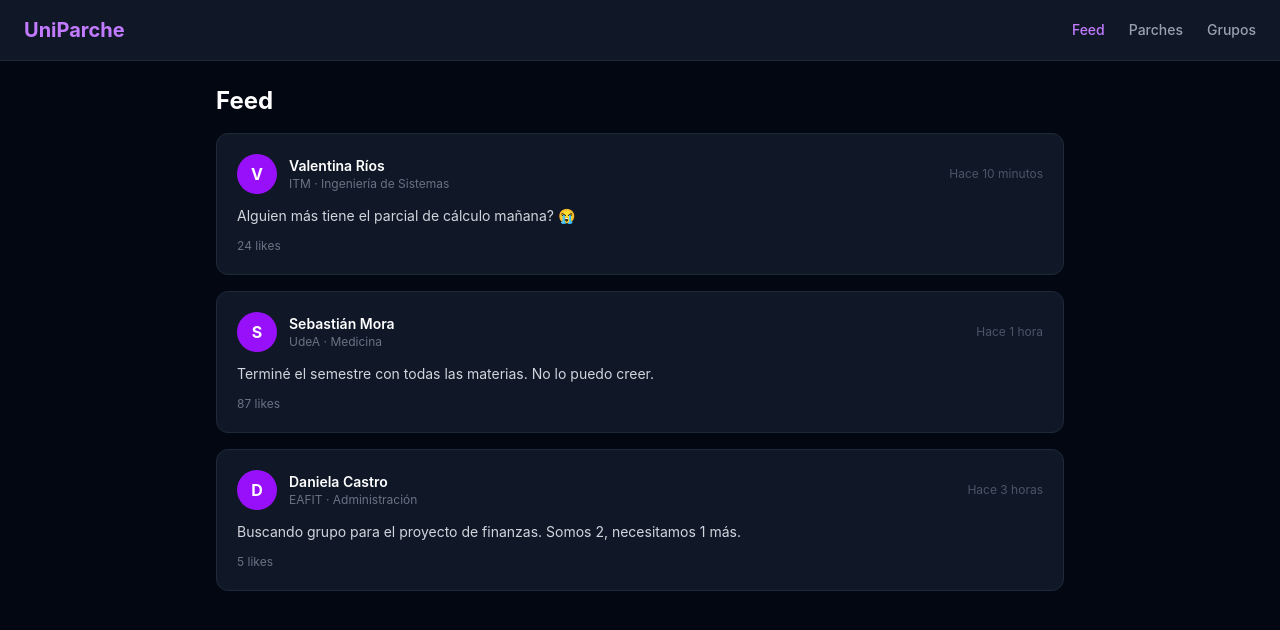
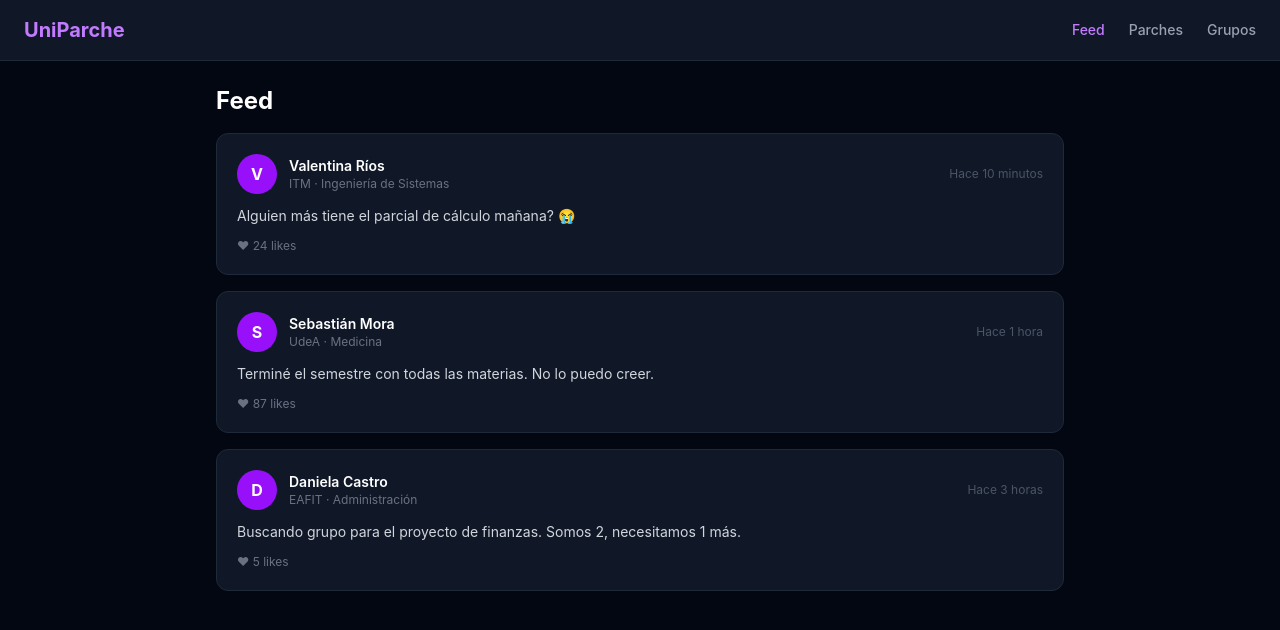
Before and after one commit to LuisMiguel333/UniParche, a React app in the folder frontend/: page / in a window 1280 px wide. Shown: the top 630 px of the page. Built offline with nearby package versions, Linux system fonts and the light colour scheme; the HTML template or start-up script is replaced by a standard one.

Commit message:
Frontend: likes interactivos con useState

```diff
--- a/frontend/src/pages/Feed.jsx
+++ b/frontend/src/pages/Feed.jsx
@@ -1,4 +1,6 @@
-const publicaciones = [
+import { useState } from 'react'
+
+const publicacionesIniciales = [
   {
     id: 1,
     autor: 'Valentina Ríos',
@@ -28,7 +30,7 @@ const publicaciones = [
   },
 ]
 
-function TarjetaPublicacion({ publicacion }) {
+function TarjetaPublicacion({ publicacion, onLike }) {
   return (
     <div className="bg-gray-900 border border-gray-800 rounded-xl p-5 flex flex-col gap-3">
       <div className="flex items-center gap-3">
@@ -42,19 +44,34 @@ function TarjetaPublicacion({ publicacion }) {
         <span className="ml-auto text-gray-600 text-xs">{publicacion.fecha}</span>
       </div>
       <p className="text-gray-300 text-sm">{publicacion.contenido}</p>
-      <button className="self-start text-gray-500 text-xs hover:text-purple-400 transition-colors">
-        {publicacion.likes} likes
+      <button
+        onClick={() => onLike(publicacion.id)}
+        className="self-start text-gray-500 text-xs hover:text-purple-400 transition-colors"
+      >
+        ♥ {publicacion.likes} likes
       </button>
     </div>
   )
 }
 
 function Feed() {
+  const [publicaciones, setPublicaciones] = useState(publicacionesIniciales)
+
+  const darLike = (id) => {
+    setPublicaciones(publicaciones.map(p =>
+      p.id === id ? { ...p, likes: p.likes + 1 } : p
+    ))
+  }
+
   return (
     <div className="flex flex-col gap-4">
       <h1 className="text-2xl font-bold text-white">Feed</h1>
       {publicaciones.map(publicacion => (
-        <TarjetaPublicacion key={publicacion.id} publicacion={publicacion} />
+        <TarjetaPublicacion
+          key={publicacion.id}
+          publicacion={publicacion}
+          onLike={darLike}
+        />
       ))}
     </div>
   )
```
